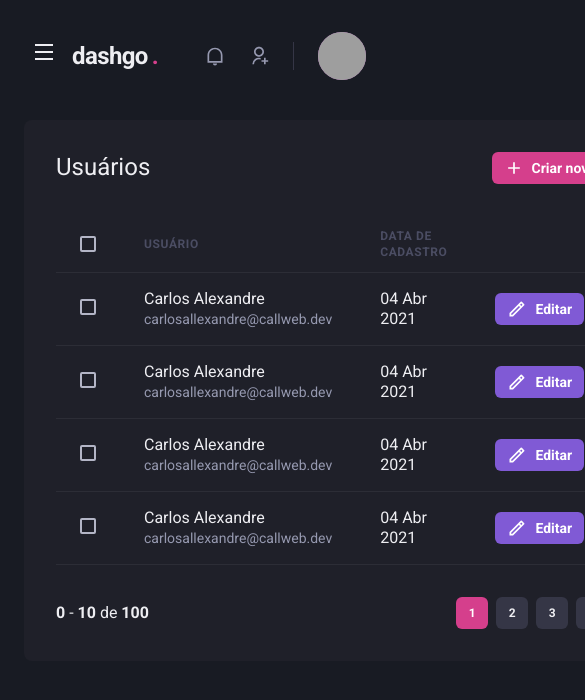
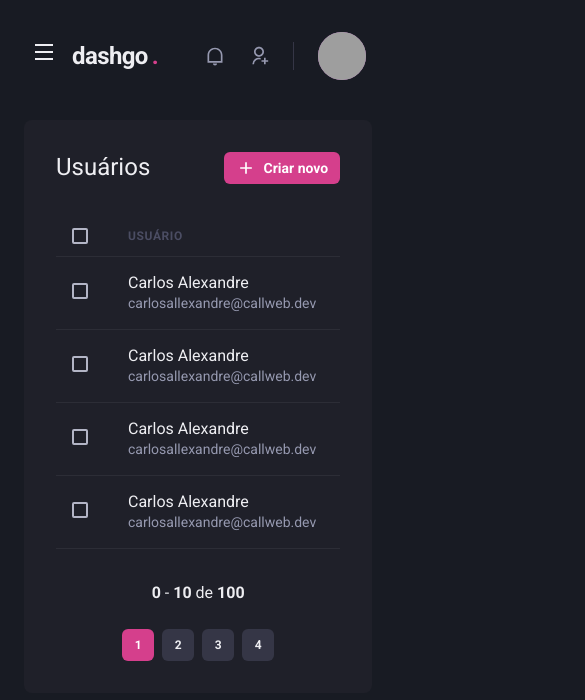
Before and after one commit to carlosallexandre/dashgo, a Next.js app: page /users in a window 390 px wide. Shown: the top 700 px of the page, 585 px wide, since content can reach past the window. Built offline with nearby package versions, Linux system fonts and the light colour scheme; grey boxes are pictures that could not be loaded.

Commit message:
chore: add responsiveness to users page

```diff
--- a/src/components/Pagination/index.tsx
+++ b/src/components/Pagination/index.tsx
@@ -1,9 +1,10 @@
-import { Box, Button, HStack } from "@chakra-ui/react";
+import { Box, HStack, Stack } from "@chakra-ui/react";
 import { PaginationItem } from "./PaginationItem";
 
 export function Pagination() {
   return (
-    <HStack
+    <Stack
+      direction={['column', 'row']}
       mt='8'
       justify='space-between'
       align='center'
@@ -19,6 +20,6 @@ export function Pagination() {
         <PaginationItem>3</PaginationItem>
         <PaginationItem>4</PaginationItem>
       </HStack>
-    </HStack>
+    </Stack>
   )
 }
--- a/src/pages/users/index.tsx
+++ b/src/pages/users/index.tsx
@@ -1,10 +1,31 @@
-import { Box, Button, Checkbox, Flex, Heading, Icon, Table, Tbody, Td, Text, Th, Thead, Tr } from "@chakra-ui/react";
+import {
+  Box,
+  Button,
+  Checkbox,
+  Flex,
+  Heading,
+  Icon,
+  Table,
+  Tbody,
+  Td,
+  Text,
+  Th,
+  Thead,
+  Tr,
+  useBreakpointValue,
+} from "@chakra-ui/react";
 import { RiAddLine, RiPencilLine } from "react-icons/ri";
+
 import { Header } from "../../components/Header";
 import { Pagination } from "../../components/Pagination";
 import { Sidebar } from "../../components/Sidebar";
 
 export default function UserList() {
+  const isWideVersion = useBreakpointValue({
+    base: false,
+    lg: true,
+  })
+
   return (
     <Box>
       <Header />
@@ -30,17 +51,16 @@ export default function UserList() {
           <Table colorScheme='whiteAlpha'>
             <Thead>
               <Tr>
-                <Th px='6' color='gray.300' w='8'>
+                <Th px={['4', '4', '6']} color='gray.300' w='8'>
                   <Checkbox colorScheme='pink' />
                 </Th>
                 <Th>Usuário</Th>
-                <Th>Data de cadastro</Th>
-                <Th w='8' />
+                {isWideVersion && <Th>Data de cadastro</Th>}
               </Tr>
             </Thead>
             <Tbody>
               <Tr>
-                <Td px='6' color='gray.300' w='8'>
+                <Td px={['4', '4', '6']} color='gray.300' w='8'>
                   <Checkbox colorScheme='pink' />
                 </Td>
                 <Td>
@@ -49,21 +69,10 @@ export default function UserList() {
                     <Text fontSize='sm' color='gray.300'>carlosallexandre@callweb.dev</Text>
                   </Box>
                 </Td>
-                <Td>04 Abr 2021</Td>
-                <Td>
-                  <Button
-                    as='a'
-                    size='sm'
-                    fontSize='sm'
-                    colorScheme='purple'
-                    leftIcon={<Icon as={RiPencilLine} fontSize='20' />}
-                  >
-                    Editar
-                  </Button>
-                </Td>
+                {isWideVersion && <Td>04 Abr 2021</Td>}
               </Tr>
               <Tr>
-                <Td px='6' color='gray.300' w='8'>
+                <Td px={['4', '4', '6']} color='gray.300' w='8'>
                   <Checkbox colorScheme='pink' />
                 </Td>
                 <Td>
@@ -72,21 +81,10 @@ export default function UserList() {
                     <Text fontSize='sm' color='gray.300'>carlosallexandre@callweb.dev</Text>
                   </Box>
                 </Td>
-                <Td>04 Abr 2021</Td>
-                <Td>
-                  <Button
-                    as='a'
-                    size='sm'
-                    fontSize='sm'
-                    colorScheme='purple'
-                    leftIcon={<Icon as={RiPencilLine} fontSize='20' />}
-                  >
-                    Editar
-                  </Button>
-                </Td>
+                {isWideVersion && <Td>04 Abr 2021</Td>}
               </Tr>
               <Tr>
-                <Td px='6' color='gray.300' w='8'>
+                <Td px={['4', '4', '6']} color='gray.300' w='8'>
                   <Checkbox colorScheme='pink' />
                 </Td>
                 <Td>
@@ -95,21 +93,10 @@ export default function UserList() {
                     <Text fontSize='sm' color='gray.300'>carlosallexandre@callweb.dev</Text>
                   </Box>
                 </Td>
-                <Td>04 Abr 2021</Td>
-                <Td>
-                  <Button
-                    as='a'
-                    size='sm'
-                    fontSize='sm'
-                    colorScheme='purple'
-                    leftIcon={<Icon as={RiPencilLine} fontSize='20' />}
-                  >
-                    Editar
-                  </Button>
-                </Td>
+                {isWideVersion && <Td>04 Abr 2021</Td>}
               </Tr>
               <Tr>
-                <Td px='6' color='gray.300' w='8'>
+                <Td px={['4', '4', '6']} color='gray.300' w='8'>
                   <Checkbox colorScheme='pink' />
                 </Td>
                 <Td>
@@ -118,18 +105,7 @@ export default function UserList() {
                     <Text fontSize='sm' color='gray.300'>carlosallexandre@callweb.dev</Text>
                   </Box>
                 </Td>
-                <Td>04 Abr 2021</Td>
-                <Td>
-                  <Button
-                    as='a'
-                    size='sm'
-                    fontSize='sm'
-                    colorScheme='purple'
-                    leftIcon={<Icon as={RiPencilLine} fontSize='20' />}
-                  >
-                    Editar
-                  </Button>
-                </Td>
+                {isWideVersion && <Td>04 Abr 2021</Td>}
               </Tr>
             </Tbody>
           </Table>
```
